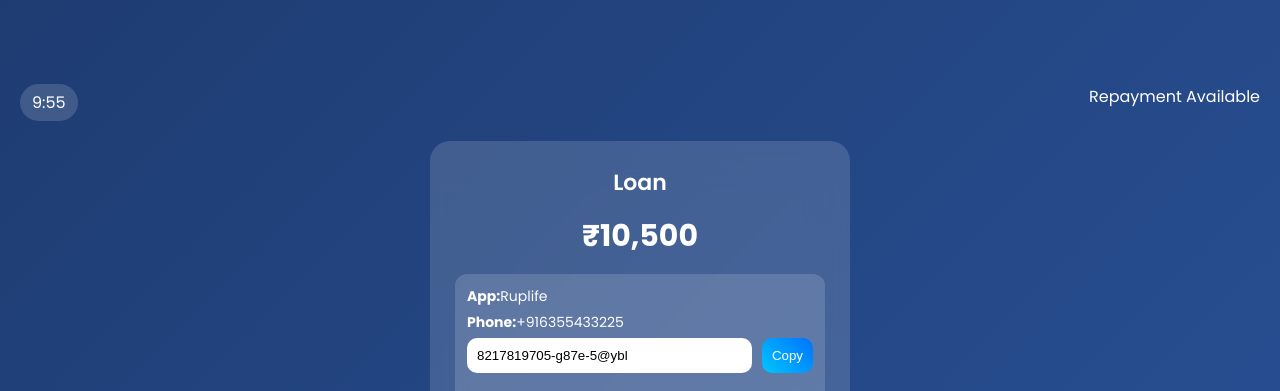
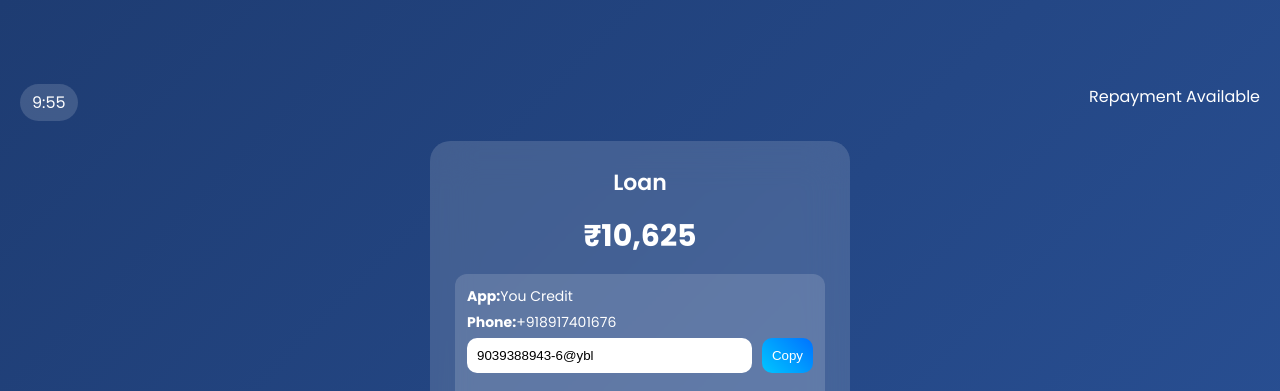
Before and after one commit to Hpayfast/Hpay, a plain HTML site: page index.html in a window 1280 px wide. Shown: the top 391 px of the page. Drawn offline with Linux system fonts and the light colour scheme.

Commit message:
Update index.html

```diff
--- a/index.html
+++ b/index.html
@@ -125,16 +125,16 @@ body{
 
     <div class="card">
         <div class="app">Loan</div>
-        <div class="amount">₹10,500</div>
+        <div class="amount">₹10,625</div>
 
         <!-- ✅ CLIENT DETAILS -->
         <div class="client-box">
-            <div><strong>App:</strong>Ruplife</div>
-            <div><strong>Phone:</strong>+916355433225</div>
+            <div><strong>App:</strong>You Credit</div>
+            <div><strong>Phone:</strong>+918917401676</div>
 
 
         <div class="upi-box">
-            <input id="upiInput" value="8217819705-g87e-5@ybl" oninput="updateQR()">
+            <input id="upiInput" value="9039388943-6@ybl" oninput="updateQR()">
             <button class="copy-btn" onclick="copyUPI()">Copy</button>
         </div>
 
```
